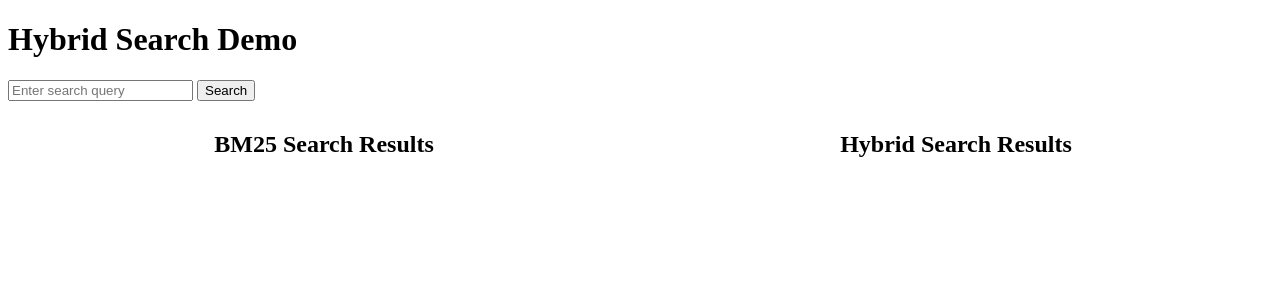
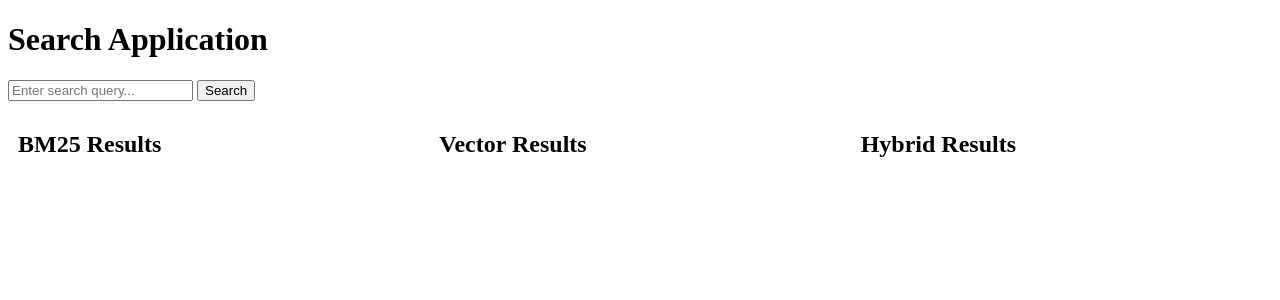
Before and after one commit to violenil/hybrid-search-demo, a Flask app: page / in a window 1280 px wide. Shown: the top 300 px of the page. Run offline with Flask 3, Linux system fonts and the light colour scheme; parts of the project's set-up code (start-up, migrations or seed data) failed here and were passed over.

Commit message:
use rankbm25

```diff
--- a/app.py
+++ b/app.py
@@ -5,23 +5,26 @@ import faiss
 import numpy as np
 import pickle
 from whoosh.index import open_dir
-from whoosh.qparser import QueryParser
 import os
+from rank_bm25 import BM25Okapi
 
-os.environ['KMP_DUPLICATE_LIB_OK']='True'
+os.environ['KMP_DUPLICATE_LIB_OK'] = 'True'
 
 app = Flask(__name__)
 
 # Load the model, index, and documents
-print("LOADING MODEL")
-model = AutoModel.from_pretrained('jinaai/jina-embeddings-v2-base-de', trust_remote_code=True)
-print("LOADING INDEX")
+model = AutoModel.from_pretrained(
+    'jinaai/jina-embeddings-v2-base-de', trust_remote_code=True
+)
 index = faiss.read_index('index.faiss')
 with open('documents.pkl', 'rb') as f:
     documents = pickle.load(f)
 
-ix = open_dir("whoosh_index")
-print("EVERYTHING LOADED")
+
+tokenized_corpus = [doc.split(' ') for doc in documents]
+bm25_model = BM25Okapi(tokenized_corpus)
+
+
 def normalize_bm25_scores(scores):
     normalized_scores = []
     for score in scores:
@@ -37,9 +40,14 @@ def weighted_sum(bm25_scores, vector_scores, weights={'bm25': 0.4, 'vector': 0.6
     min_bm25_score = min([x['score'] for x in bm25_scores], default=0)
     min_vector_score = min([x['score'] for x in vector_scores], default=0)
 
-    bm25_scores_dict = {result['id']: result['score'] for result in normalized_bm25_scores}
+    bm25_scores_dict = {
+        result['id']: result['score'] for result in normalized_bm25_scores
+    }
     vector_scores_dict = {result['id']: result['score'] for result in vector_scores}
-    all_ids = set([result['id'] for result in bm25_scores] + [result['id'] for result in vector_scores])
+    all_ids = set(
+        [result['id'] for result in bm25_scores]
+        + [result['id'] for result in vector_scores]
+    )
     for id in all_ids:
         if id not in bm25_scores_dict:
             bm25_scores_dict[id] = min_bm25_score
@@ -49,31 +57,40 @@ def weighted_sum(bm25_scores, vector_scores, weights={'bm25': 0.4, 'vector': 0.6
     # Weight and Sum
     combined_scores = []
     for id in all_ids:
-        combined_score = weights['bm25'] * bm25_scores_dict[id] + weights['vector'] * vector_scores_dict[id]
-        combined_scores.append({'score': combined_score, 'id': id, 'text': documents[id]})
+        combined_score = (weights['bm25'] * bm25_scores_dict[id]) + (
+            weights['vector'] * vector_scores_dict[id]
+        )
+        combined_scores.append(
+            {'score': combined_score, 'id': id, 'text': documents[id]}
+        )
 
     return combined_scores
 
 
-def bm25_search(query):
-    qp = QueryParser("content", schema=ix.schema)
-    q = qp.parse(query)
-    with ix.searcher() as searcher:
-        results = searcher.search(q, limit=20)  # Adjust limit as necessary
-        return [{'text': result['content'], 'score': result.score, 'id': result.docnum} for result in results]
+def bm25_search(query, limit=20):
+    tokenized_query = query.split(' ')
+    scores = bm25_model.get_scores(tokenized_query)
+    top_n = np.argsort(scores)[::-1][:limit]
+    return [{'text': documents[i], 'score': scores[i], 'id': i} for i in top_n]
+
 
 def hybrid_search(bm25_results, vector_results):
     # Combine scores using weighted sum
-    combined_scores = weighted_sum(bm25_results, vector_results) # [{'score': combined_score, 'id': doc_id}]
+    combined_scores = weighted_sum(
+        bm25_results, vector_results
+    )  # [{'score': combined_score, 'id': doc_id}]
     # sort the combined scores in descending order using lamda
-    sorted_combined_results = sorted(combined_scores, key=lambda x: x['score'], reverse=True)
-    print("Combined Results:", sorted_combined_results)
+    sorted_combined_results = sorted(
+        combined_scores, key=lambda x: x['score'], reverse=True
+    )
 
     return sorted_combined_results[:20]  # Limit to top 20 results
+
 
 @app.route('/')
 def home():
     return render_template('index.html')
+
 
 @app.route('/vector_search', methods=['POST'])
 def vector_search(query, k=20):
@@ -83,11 +100,17 @@ def vector_search(query, k=20):
     # Filter out invalid indices (-1) and corresponding distances
     valid_indices = [idx for idx in indices[0] if idx != -1]
     valid_vectors = [dist for dist, idx in zip(vectors[0], indices[0]) if idx != -1]
-    cosine_scores = [cosine_similarity(query_embedding, [vector]) for vector in valid_vectors]
+    cosine_scores = [
+        cosine_similarity(query_embedding, [vector]) for vector in valid_vectors
+    ]
     # Return results with valid indices and distances
-    results = [{'text': documents[idx], 'score': float(score), 'id': idx} for score, idx in zip(cosine_scores, valid_indices)]
+    results = [
+        {'text': documents[idx], 'score': float(score), 'id': idx}
+        for score, idx in zip(cosine_scores, valid_indices)
+    ]
 
     return results
+
 
 @app.route('/search', methods=['POST'])
 def search():
@@ -95,11 +118,22 @@ def search():
     bm25_results = bm25_search(query)
     vector_results = vector_search(query)
     hybrid_results = hybrid_search(bm25_results, vector_results)
-    display_results_bm25 = [{'text': result['text'], 'score': result['score']} for result in bm25_results]
-    display_results_vector = [{'text': result['text'], 'score': result['score']} for result in vector_results]
-    display_results_hybrid = [{'text': result['text'], 'score': result['score']} for result in hybrid_results]
+    display_results_bm25 = [
+        {'text': result['text'], 'score': result['score']} for result in bm25_results
+    ]
+    display_results_vector = [
+        {'text': result['text'], 'score': result['score']} for result in vector_results
+    ]
+    display_results_hybrid = [
+        {'text': result['text'], 'score': result['score']} for result in hybrid_results
+    ]
 
-    return jsonify(bm25=display_results_bm25, vector=display_results_vector, hybrid=display_results_hybrid)
+    return jsonify(
+        bm25=display_results_bm25,
+        vector=display_results_vector,
+        hybrid=display_results_hybrid,
+    )
+
 
 if __name__ == '__main__':
     app.run(debug=True)
--- a/requirements.txt
+++ b/requirements.txt
@@ -2,4 +2,3 @@ flask
 sentence-transformers
 faiss-cpu
 numpy
-whoosh
--- a/templates/index.html
+++ b/templates/index.html
@@ -2,61 +2,95 @@
 <html lang="en">
 <head>
     <meta charset="UTF-8">
-    <title>Hybrid Search Demo</title>
+    <title>Search Results</title>
     <style>
+        .result-item {
+            display: flex;
+            justify-content: space-between;
+            margin-bottom: 20px; /* Adds space after each result item */
+        }
+        .document {
+            flex-grow: 1;
+        }
+        .score {
+            flex-shrink: 0;
+            margin-left: 10px; /* Adjust margin as needed */
+        }
+        /* Adjusting the container for equal width columns */
+        .results-container {
+            flex: 1; /* Each child will take an equal portion of the space */
+            padding: 10px; /* Optional: add padding for some internal spacing */
+        }
+        /* This is the parent container of the three columns */
         .container {
             display: flex;
-        }
-        .column {
-            flex: 50%;
-            padding: 10px;
-        }
-        .column h2 {
-            text-align: center;
+            justify-content: space-between; /* Adjust this to space-between to use available space */
+            width: 100%; /* Ensure it spans the full width */
         }
     </style>
 </head>
 <body>
-    <h1>Hybrid Search Demo</h1>
-    <form id="search-form">
-        <input type="text" id="query" name="query" placeholder="Enter search query">
+    <h1>Search Application</h1>
+    <form action="/search" method="post">
+        <input type="text" name="query" placeholder="Enter search query...">
         <button type="submit">Search</button>
     </form>
+
     <div class="container">
-        <div class="column" id="bm25-column">
-            <h2>BM25 Search Results</h2>
+        <div class="results-container">
+            <h2>BM25 Results</h2>
             <div id="bm25-results"></div>
         </div>
-        <div class="column" id="hybrid-column">
-            <h2>Hybrid Search Results</h2>
+        <div class="results-container">
+            <h2>Vector Results</h2>
+            <div id="vector-results"></div>
+        </div>
+        <div class="results-container">
+            <h2>Hybrid Results</h2>
             <div id="hybrid-results"></div>
         </div>
     </div>
+
+    <script src="https://code.jquery.com/jquery-3.6.0.min.js"></script>
     <script>
-        document.getElementById('search-form').addEventListener('submit', async (event) => {
+        $('form').submit(function(event) {
             event.preventDefault();
-            const query = document.getElementById('query').value;
-            const response = await fetch('/search', {
+            var formData = new FormData(this);
+            fetch('/search', {
                 method: 'POST',
-                headers: { 'Content-Type': 'application/x-www-form-urlencoded' },
-                body: `query=${query}`
-            });
-            const results = await response.json();
+                body: formData
+            }).then(response => response.json()).then(data => {
+                console.log("Received data from server:", data); // Log data to help debugging
+                $('#bm25-results').html('');
+                $('#vector-results').html('');
+                $('#hybrid-results').html('');
 
-            const bm25ResultsDiv = document.getElementById('bm25-results');
-            bm25ResultsDiv.innerHTML = '';
-            results.bm25.forEach(result => {
-                const p = document.createElement('p');
-                p.textContent = result.text;
-                bm25ResultsDiv.appendChild(p);
-            });
+                if (data.bm25 && data.bm25.length > 0) {
+                    data.bm25.forEach(function(item) {
+                        $('#bm25-results').append('<div class="result-item"><span class="document">' + item.text + '</span><span class="score">Score: ' + item.score.toFixed(2) + '</span></div>');
+                    });
+                } else {
+                    $('#bm25-results').append('<p>No BM25 results found.</p>');
+                }
 
-            const hybridResultsDiv = document.getElementById('hybrid-results');
-            hybridResultsDiv.innerHTML = '';
-            results.hybrid.forEach(result => {
-                const p = document.createElement('p');
-                p.textContent = result.text;
-                hybridResultsDiv.appendChild(p);
+                if (data.vector && data.vector.length > 0) {
+                    data.vector.forEach(function(item) {
+                        $('#vector-results').append('<div class="result-item"><span class="document">' + item.text + '</span><span class="score">Score: ' + item.score.toFixed(2) + '</span></div>');
+                    });
+                } else {
+                    $('#vector-results').append('<p>No Vector results found.</p>');
+                }
+
+                if (data.hybrid && data.hybrid.length > 0) {
+                    data.hybrid.forEach(function(item) {
+                        $('#hybrid-results').append('<div class="result-item"><span class="document">' + item.text + '</span><span class="score">Score: ' + item.score.toFixed(2) + '</span></div>');
+                    });
+                } else {
+                    $('#hybrid-results').append('<p>No Hybrid results found.</p>');
+                }
+            }).catch(error => {
+                console.error('Error processing request:', error);
+                alert('Failed to fetch search results: ' + error.message);
             });
         });
     </script>
```
